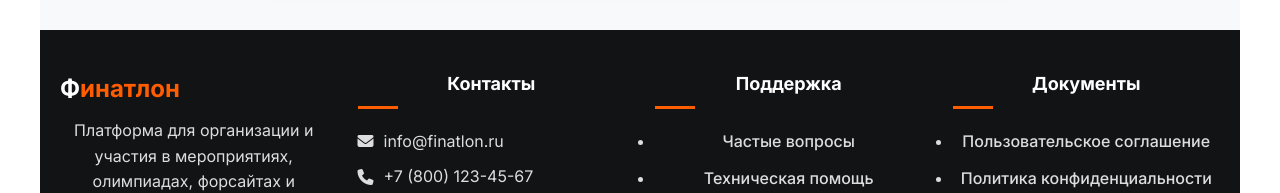
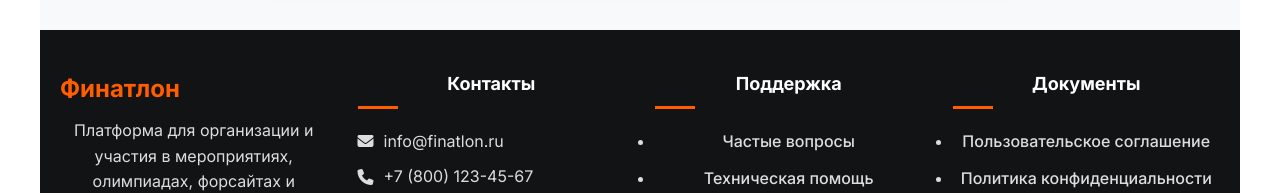
Before and after one commit to FlameFox36/finatlon-webapp, a React (Vite) app in the folder frontend/: page / in a window 1280 px wide. Shown: the part 1201-1394 px from the top of the page. Built offline with nearby package versions, Linux system fonts and the light colour scheme.

Commit message:
Update frontend/src/pages/registration/components/Footer.jsx
Пофиксил(сам)

Co-authored-by: Anton <80783292+lord-laminat@users.noreply.github.com>

```diff
--- a/frontend/src/pages/registration/components/Footer.jsx
+++ b/frontend/src/pages/registration/components/Footer.jsx
@@ -6,7 +6,7 @@
       <div className="container">
         <div className="footer-container">
           <div className="footer-column footer-logo">
-            <div className="brand">Ф<span>инатлон</span></div>
+            <div className="brand"><span>Финатлон</span></div>
             <p>Платформа для организации и участия в мероприятиях, олимпиадах, форсайтах и хакатонах.</p>
           </div>
 
```
